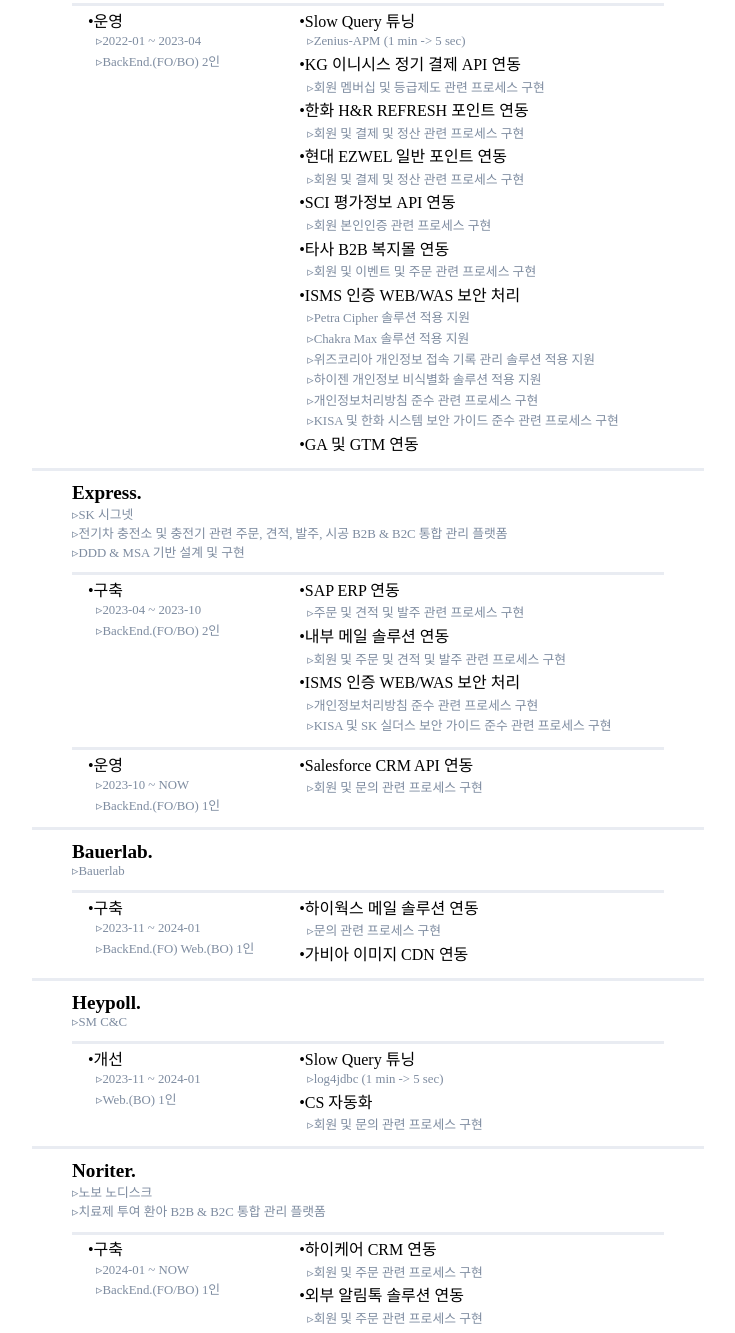
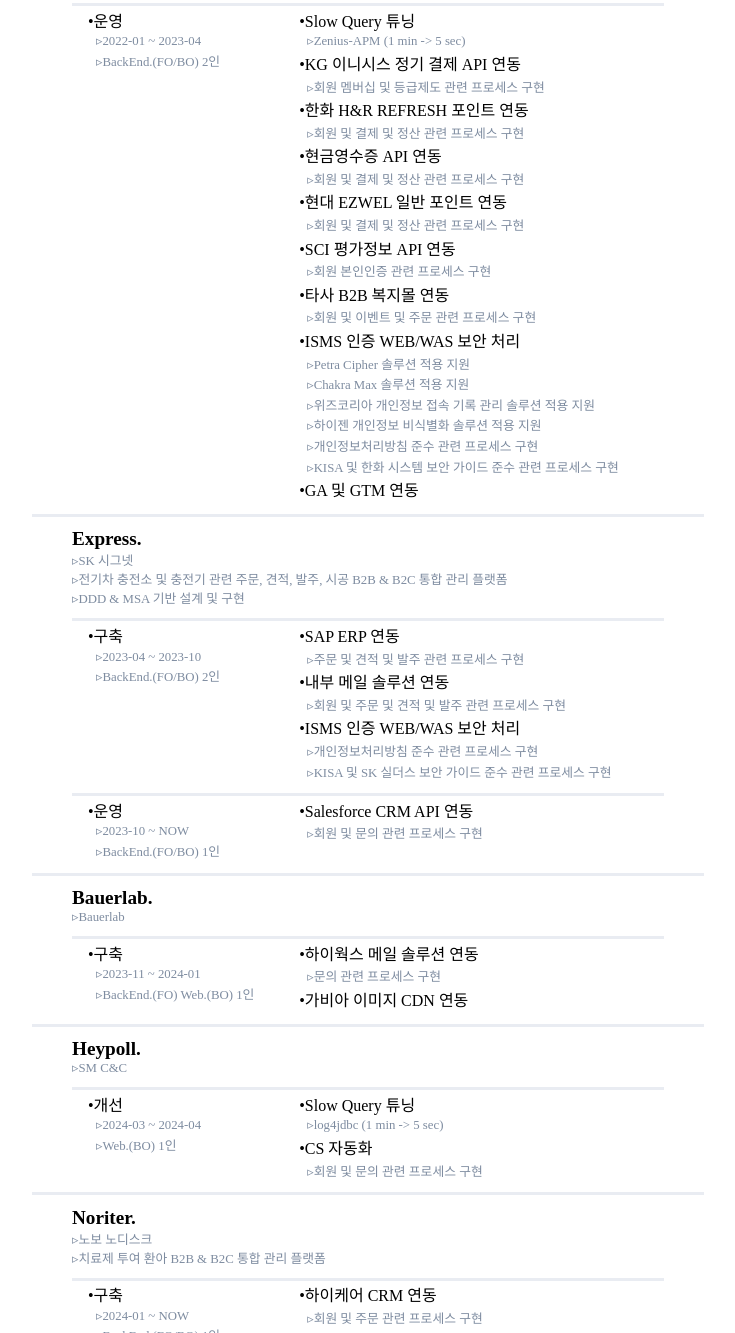
Before and after one commit to jungmyunghyo/jungmyunghyo.github.io, a plain HTML site: page index.html in a window 1280 px wide. Shown: the part 1018-2351 px from the top of the page, without its empty margins (272-1007 px from the left). Drawn offline with Linux system fonts and the light colour scheme.

Commit message:
Update index.html

```diff
--- a/index.html
+++ b/index.html
@@ -82,6 +82,8 @@
 							<li class="li-item-sub">회원 멤버십 및 등급제도 관련 프로세스 구현</li>
 							<li class="li-item">한화 H&amp;R REFRESH 포인트 연동</li>
 							<li class="li-item-sub">회원 및 결제 및 정산 관련 프로세스 구현</li>
+							<li class="li-item">현금영수증 API 연동</li>
+							<li class="li-item-sub">회원 및 결제 및 정산 관련 프로세스 구현</li>
 							<li class="li-item">현대 EZWEL 일반 포인트 연동</li>
 							<li class="li-item-sub">회원 및 결제 및 정산 관련 프로세스 구현</li>
 							<li class="li-item">SCI 평가정보 API 연동</li>
@@ -157,7 +159,7 @@
 					<div class="div-body-container">
 						<ul class="ul-item-left ul-item-left--m">
 							<li class="li-item">개선</li>
-							<li class="li-item-sub">2023-11 ~ 2024-01</li>
+							<li class="li-item-sub">2024-03 ~ 2024-04</li>
 							<li class="li-item-sub">Web.(BO) 1인</li>
 						</ul>
 						<ul class="ul-item-right ul-item-right--m">
```
